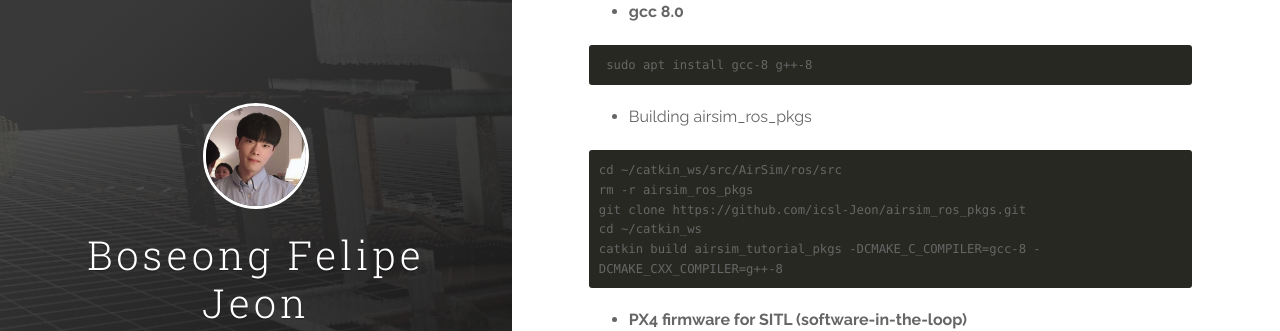
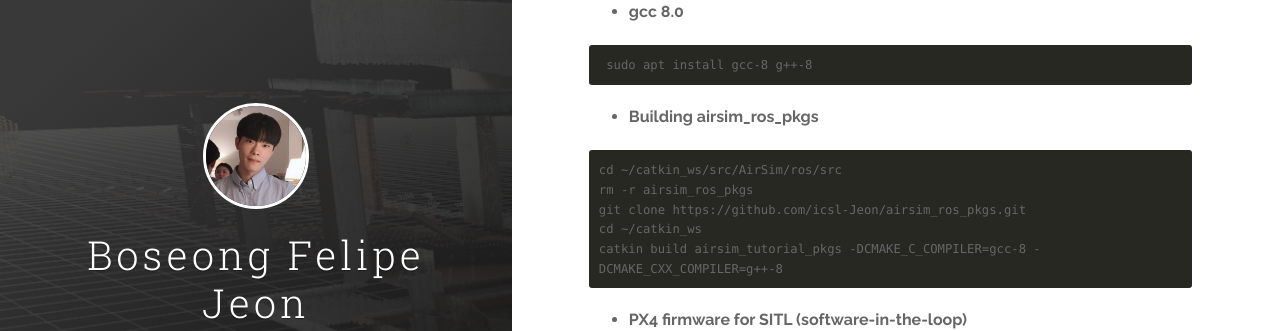
Before and after one commit to icsl-Jeon/icsl-Jeon.github.io, a Jekyll site: the page built from _posts/2020-11-27-ch2.markdown, in a window 1280 px wide and 900 px high, scrolled down 571 px. Shown: the part 150-481 px from the top of the window. Built offline with Jekyll 4.4.1, drawn with Linux system fonts in a browser that asks for light colours.

Commit message:
ch2 completed

````diff
--- a/_posts/2020-11-27-ch2.markdown
+++ b/_posts/2020-11-27-ch2.markdown
@@ -25,7 +25,7 @@ sudo apt-get install ros-melodic-mavros-msgs
  sudo apt install gcc-8 g++-8
 ```
 
-* Building  airsim_ros_pkgs
+* **Building  airsim_ros_pkgs**
 
 ```
 cd ~/catkin_ws/src/AirSim/ros/src
@@ -111,5 +111,6 @@ Now launch it:
 roslaunch airsim_ros_pkgs airsim_node.launch
 ```
 Then, the corresponding pose topic will be published in ENU (see /Man_pose and /Woman_15_pose).
+
 ![image tooltip here](/images/ch2/topic.png){: width="50%" height="50%" }{:center}
 ![image tooltip here](/images/ch2/poseRviz.gif){: width="100%" height="100%" }{:center}
````
